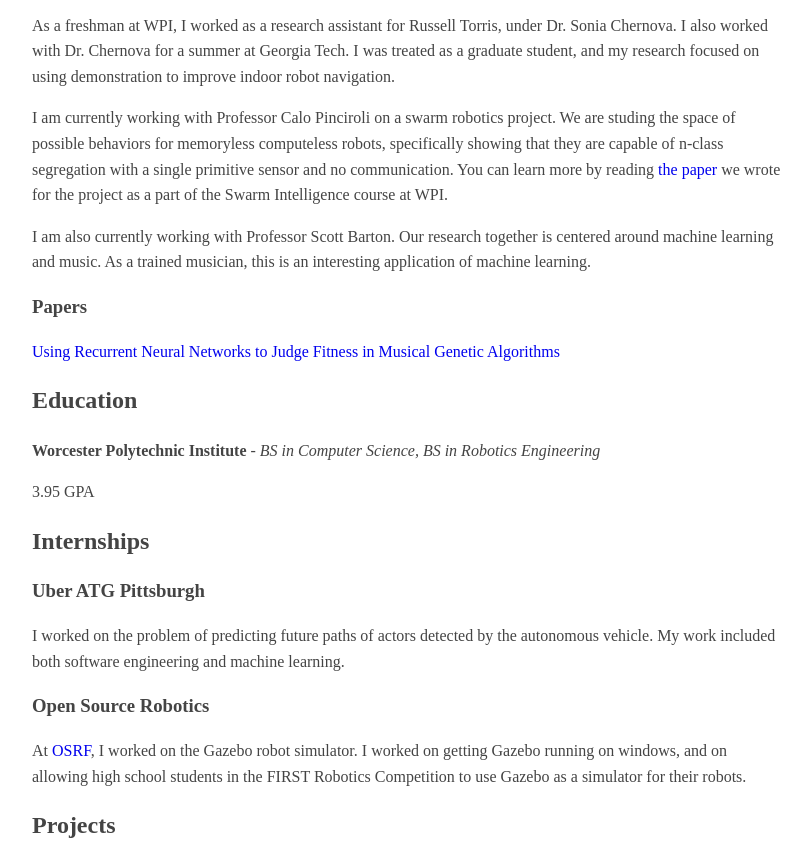
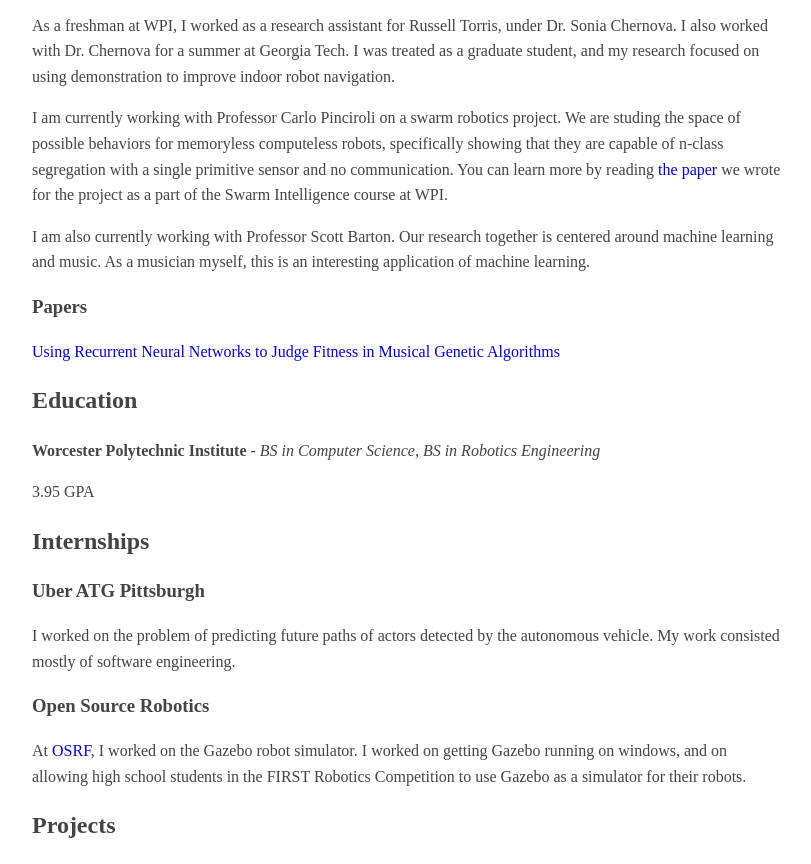
Before and after one commit to PeterMitrano/petermitrano.github.io, a plain HTML site: page index.html in a window 1280 px wide. Shown: the part 311-1175 px from the top of the page, without its empty margins (233-1044 px from the left). Drawn offline with Linux system fonts and the light colour scheme.

Commit message:
Update index.html

```diff
--- a/index.html
+++ b/index.html
@@ -43,10 +43,10 @@
   Chernova for a summer at Georgia Tech. I was treated as a graduate student, and my research focused on using
   demonstration to improve indoor robot navigation.</p>
 
-<p>I am currently working with Professor Calo Pinciroli on a swarm robotics project. We are studing the space of possible behaviors for memoryless computeless robots, specifically showing that they are capable of n-class segregation with a single primitive sensor and no communication. You can learn more by reading <a href="segregation_without_computation.pdf">the paper</a> we wrote for the project as a part of the Swarm Intelligence course at WPI.</p>
+<p>I am currently working with Professor Carlo Pinciroli on a swarm robotics project. We are studing the space of possible behaviors for memoryless computeless robots, specifically showing that they are capable of n-class segregation with a single primitive sensor and no communication. You can learn more by reading <a href="segregation_without_computation.pdf">the paper</a> we wrote for the project as a part of the Swarm Intelligence course at WPI.</p>
 
 <p>I am also currently working with Professor Scott Barton. Our research together is centered around machine learning and music. As
-  a trained musician, this is an interesting application of machine learning.</p>
+  a musician myself, this is an interesting application of machine learning.</p>
 
 <h3>Papers</h3>
 <a href="https://www.researchgate.net/publication/318041455_Using_Recurrent_Neural_Networks_to_Judge_Fitness_in_Musical_Genetic_Algorithms">Using
@@ -59,8 +59,7 @@
 <h2>Internships</h2>
 
   <h3>Uber ATG Pittsburgh</h3>
-  <p>I worked on the problem of predicting future paths of actors detected by the autonomous vehicle. My work included
-  both software engineering and machine learning.</p>
+  <p>I worked on the problem of predicting future paths of actors detected by the autonomous vehicle. My work consisted mostly of software engineering.</p>
 
   <h3>Open Source Robotics</h3>
   <p>At <a href="https://www.osrfoundation.org/">OSRF</a>, I worked on the Gazebo robot simulator. I worked on getting
```
